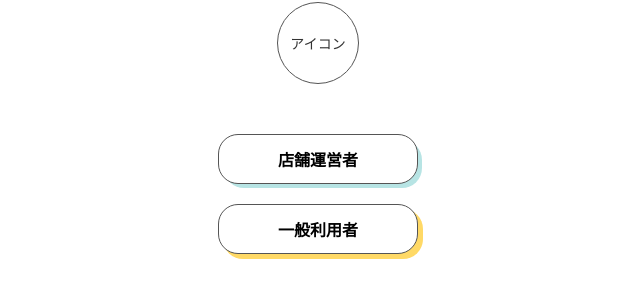
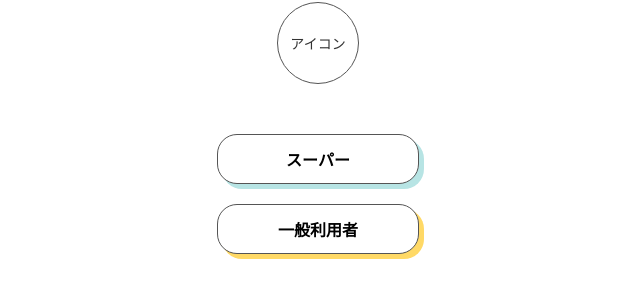
Before and after one commit to yamashita3303/FoodLink, a Django app: page / in a window 1280 px wide. Shown: the part 267-567 px from the top of the page, without its empty margins (322-962 px from the left). Run offline with Django 4.2, Linux system fonts and the light colour scheme.

Commit message:
top修正

```diff
--- a/app/templates/top.html
+++ b/app/templates/top.html
@@ -40,7 +40,6 @@
     text-align: center;
     background-color: #fff;
     transition: transform 0.1s;
-    position: relative;
   }
 
   /* スーパー：青の影 */
@@ -55,31 +54,8 @@
 
   /* 押したとき（影も一体で下がる） */
   .button:active {
-    transform: translateY(2px);
-  }
-
-  .store::after {
-    content: "";
-    position: absolute;
-    right: -5px;
-    bottom: -5px;
-    width: 100%;
-    height: 100%;
-    background-color: #b7e4e4;
-    border-radius: 20px;
-    z-index: -1;
-  }
-
-  .user::after {
-    content: "";
-    position: absolute;
-    right: -5px;
-    bottom: -5px;
-    width: 100%;
-    height: 100%;
-    background-color: #ffd966;
-    border-radius: 20px;
-    z-index: -1;
+    transform: translate(2px, 2px);
+    box-shadow: 3px 3px 0px rgba(0,0,0,0);
   }
 
 </style>
@@ -88,11 +64,8 @@
 
   <div class="icon">アイコン</div>
 
-  <form method="post" style="display:inline;">
-    {% csrf_token %}
-    <button type="submit" name="store" class="button store">店舗運営者</button><br>
-    <button type="submit" name="user" class="button user">一般利用者</button>
-  </form>
+  <div class="button super">スーパー</div>
+  <div class="button user">一般利用者</div>
 
 </body>
 </html>
```
